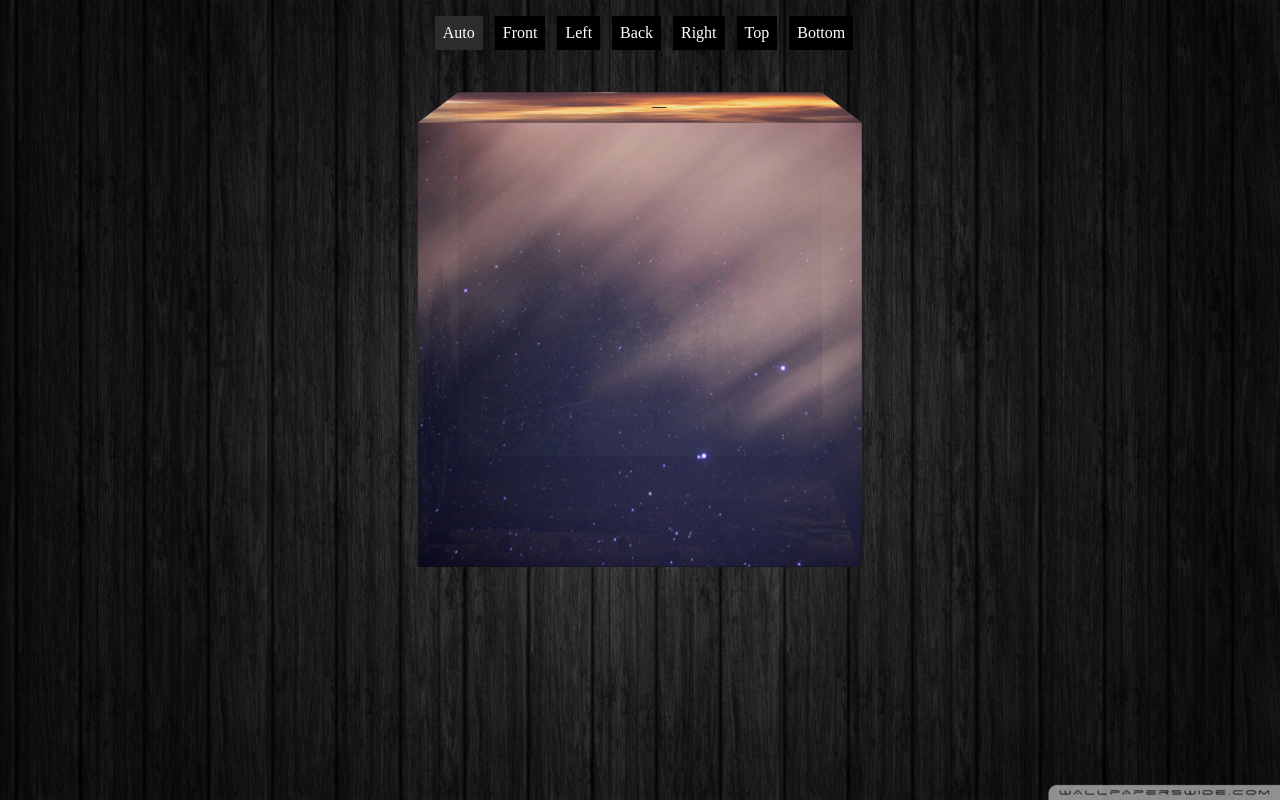
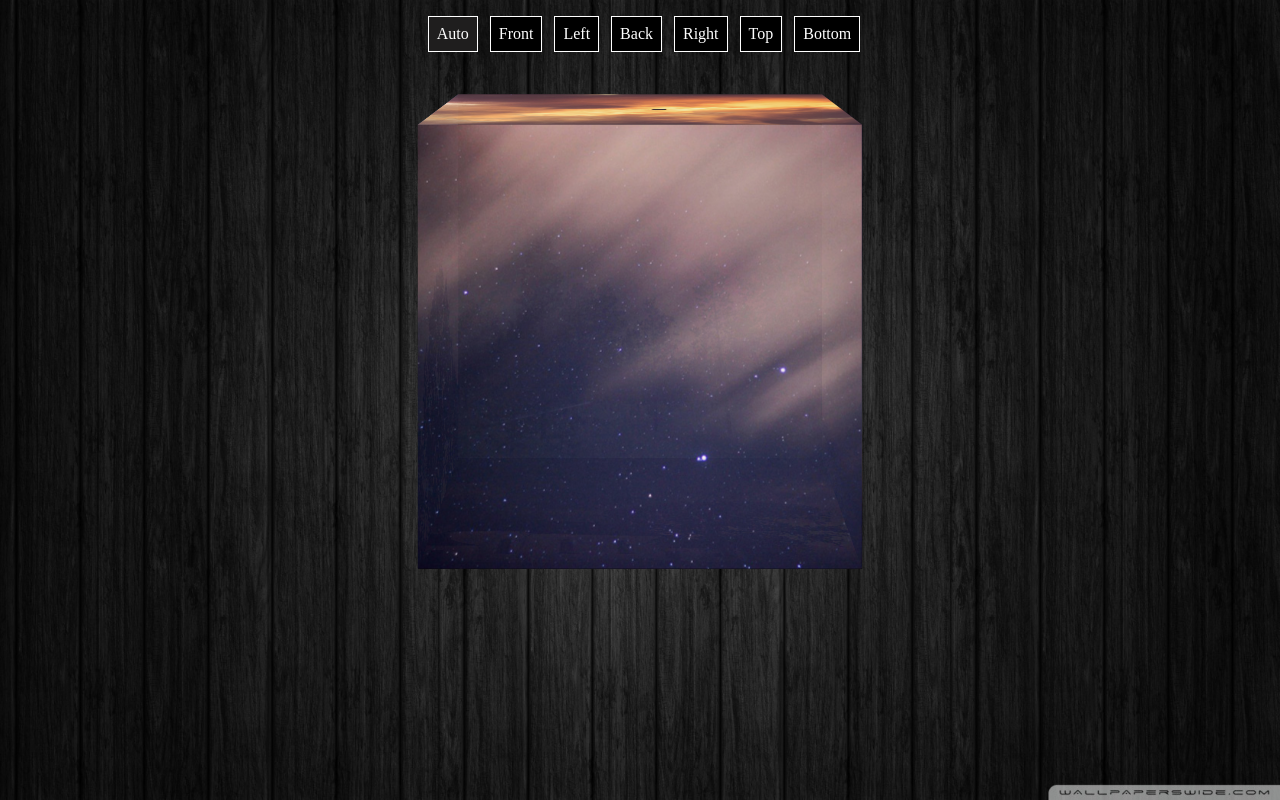
Before and after one commit to khizarali621/3D-box, a plain HTML site: page index.html in a window 1280 px wide. Drawn offline with Linux system fonts and the light colour scheme.

Commit message:
Update project.css

```diff
--- a/project.css
+++ b/project.css
@@ -25,15 +25,19 @@ background-size:cover
 .rotate-label{
 	display:inline-block;
 	margin-left:0.5rem;
-	background-color:rgb(0, 0, 0);
+	/* background:#2980b9; */
+background:black;
 	color:#fff;
+	/* border-radius:0.5rem; */
 	padding:0.25rem 0.5rem;
+	border:1px solid white;
 	cursor:pointer;
 	transition:all 0.25s;
 }
 
 .rotate:checked+.rotate-label{
-	background: rgb(44, 44, 44);
+	/* background:#3498db */
+	background:rgb(31, 30, 30)
 }
 
 .perspective{
```
